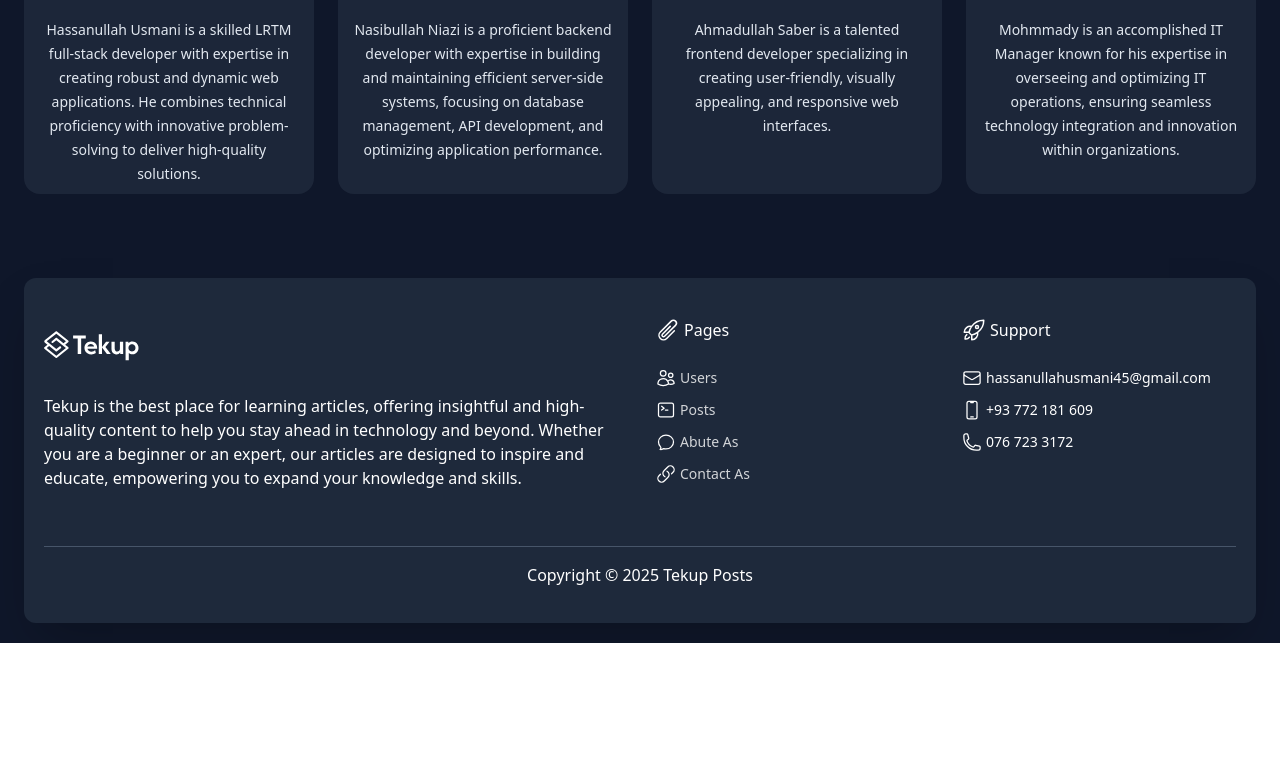
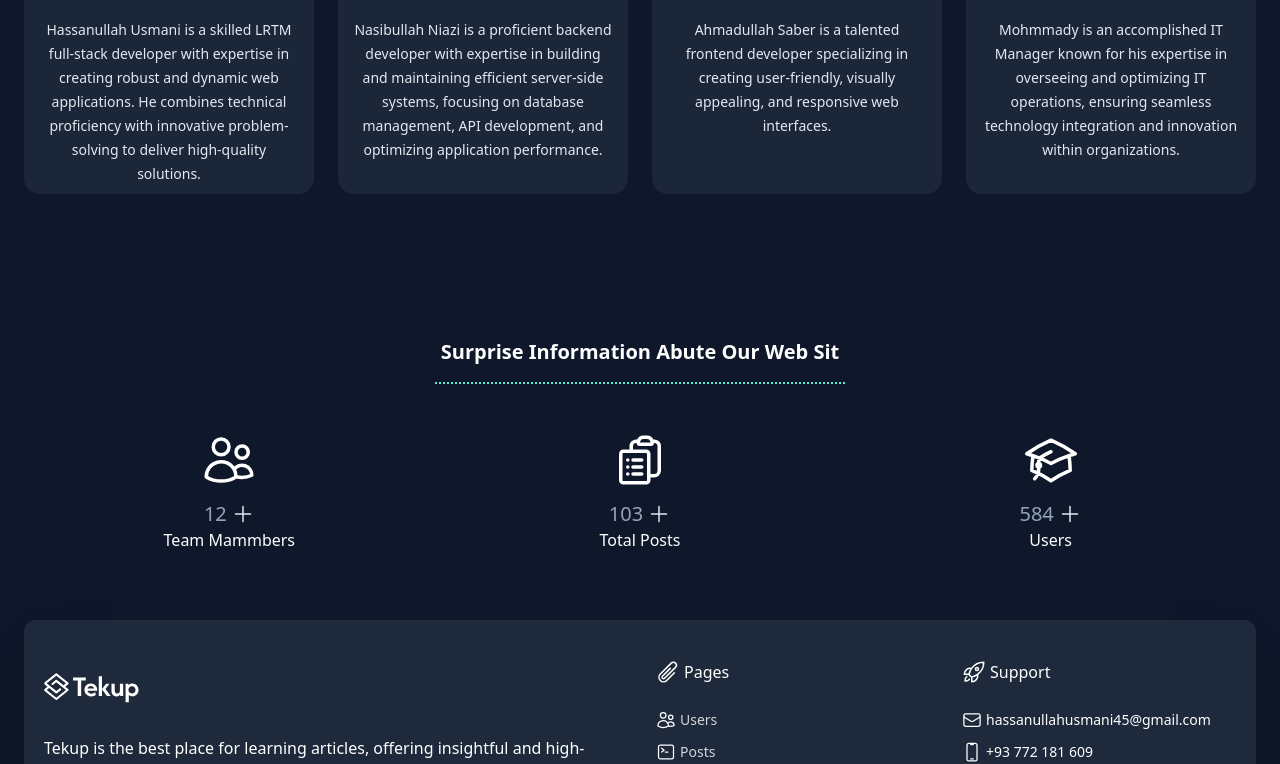
Before and after one commit to hassanullahusmani45/Tekup, a React (Vite) app: page /abute in a window 1280 px wide. Shown: the part 1128-1892 px from the top of the page. Before the commit the page ends 1771 px from the top, so only its background shows below. Built offline with nearby package versions, Linux system fonts and the light colour scheme.

Commit message:
Feat: show the conter or the websit surprices

```diff
--- a/src/pages/abute/Abute.jsx
+++ b/src/pages/abute/Abute.jsx
@@ -5,7 +5,8 @@ import profile from '../../assets/images/profile.jpg'
 import hassanProfile from '../../assets/images/hassan.JPG'
 import nasibjanProfile from '../../assets/images/nasibjan.jpg'
 import mohmmadProfile from '../../assets/images/mohmmad.jpg'
-import { EnvelopeIcon, GlobeEuropeAfricaIcon, PhoneIcon } from '@heroicons/react/24/outline'
+import { AcademicCapIcon, ClipboardDocumentListIcon, EnvelopeIcon, GlobeEuropeAfricaIcon, PhoneIcon, UsersIcon } from '@heroicons/react/24/outline'
+import LandingCounter from '../../components/LandingCounter'
 
 export default function Abute() {
 
@@ -25,7 +26,7 @@ export default function Abute() {
           </div>
         </div>
 
-        <div className='mt-28 text-center font-semibold text-lg'>Our Experienced Team</div>
+        <div className='mt-28 text-center font-semibold text-xl'>Our Experienced Team</div>
         <div className='w-1/4 mx-auto mt-4 border-t-2 border-dotted border-teal-300 ' ></div>
 
         <div className='grid grid-cols-4 gap-6 mt-16 pb-16'>
@@ -148,6 +149,34 @@ export default function Abute() {
 
         </div>
 
+
+
+
+        <div className='mt-20 text-center font-semibold text-xl'>Surprise Information Abute Our Web Sit</div>
+        <div className='w-1/3 mx-auto mt-4 border-t-2 border-dotted border-teal-300 ' ></div>
+
+        <div className=' grid grid-cols-3 pb-12 mt-12 '>
+
+          <div className=' col-span-1 flex flex-col justify-center items-center'>
+            <UsersIcon className='size-14 mb-3' />
+            <LandingCounter count={12} />
+            <div className=' text-base'>Team Mammbers</div>
+          </div>
+
+          <div className='col-span-1 flex flex-col justify-center items-center'>
+            <ClipboardDocumentListIcon className='size-14 mb-3' />
+            <LandingCounter count={103} />
+            <div className=' text-base'>Total Posts</div>
+          </div>
+
+          <div className='col-span-1 flex flex-col justify-center items-center'>
+            <AcademicCapIcon className='size-14 mb-3' />
+            <LandingCounter count={1_403} />
+            <div className=' text-base'>Users</div>
+          </div>
+
+        </div>
+
       </>
     </Layout>
   )
```
